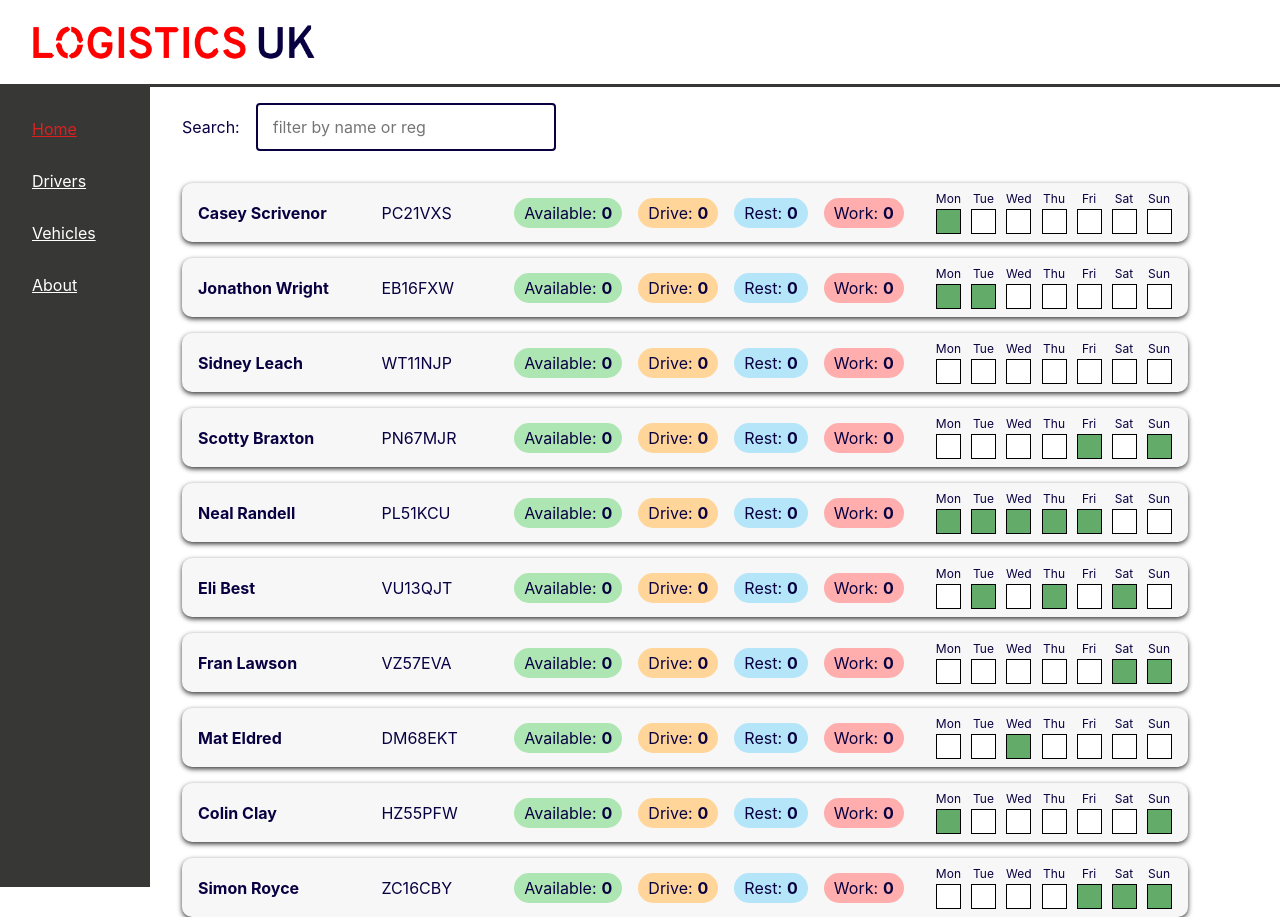
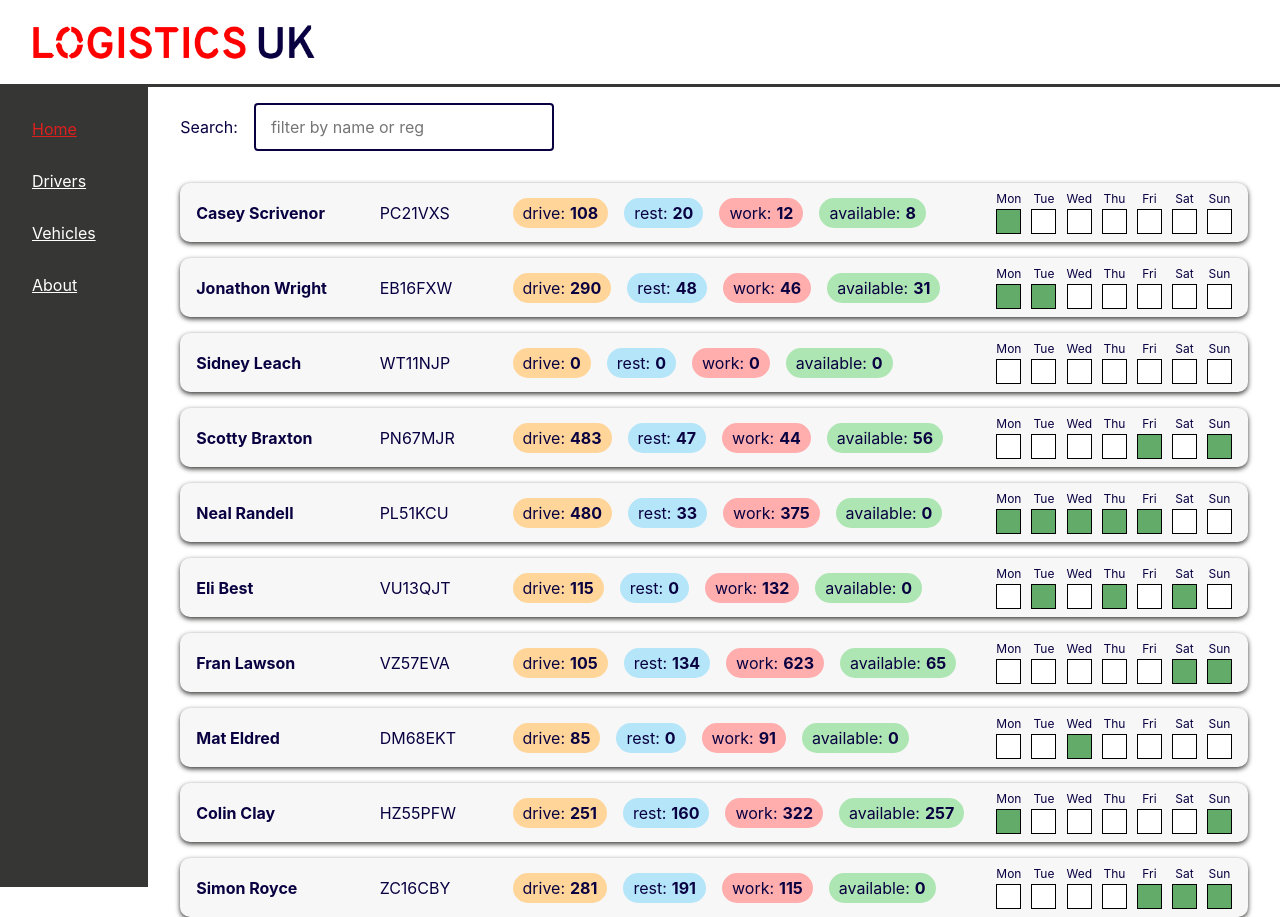
Before and after one commit to jimovan/driver-app, a React (Create React App) app: page / in a window 1280 px wide. Built offline with nearby package versions, Linux system fonts and the light colour scheme; the HTML template or start-up script is replaced by a standard one.

Commit message:
add Service file to load driver data and share logic. Tidy up some final bits

```diff
--- a/public/index.html
+++ b/public/index.html
@@ -21,7 +21,7 @@
       work correctly both with client-side routing and a non-root public URL.
       Learn how to configure a non-root public URL by running `npm run build`.
     -->
-  <title>React App</title>
+  <title>Logistics UK Driver App</title>
 </head>
 
 <body>
--- a/src/ActivityBreakdown.js
+++ b/src/ActivityBreakdown.js
@@ -1,27 +1,15 @@
+import * as DriverService from './services/driverService';
+
 const ActivityBreakdown = (props) => {
 
     const getActivityBreakdown = (array) => {
 
-        let breakdowns = [
-            { Name: 'Available', Total: 0 },
-            { Name: 'Drive', Total: 0 },
-            { Name: 'Rest', Total: 0 },
-            { Name: 'Work', Total: 0 }
-        ];
-
-        // let breakdowns = [];
-
-        // array.forEach(activity => {
-
-        //     let uniqueTypes = [... new Set(activity.activity.map(x => x.type ))];
-
-        //     breakdowns = [...new Set(uniqueTypes.map(x => ({
-        //         Name: x,
-        //         Total: 0
-        //     })))];
-        // });
-
-        // console.log(breakdowns);
+        let breakdowns = DriverService.getActivityTypes().map(type => (
+            {
+                Name: type,
+                Total: 0
+            }
+        ));
 
         array.forEach(activity => {
 
@@ -41,7 +29,7 @@ const ActivityBreakdown = (props) => {
         return breakdowns;
     }
 
-    const breakdowns = getActivityBreakdown(props.traces);
+    const breakdowns = getActivityBreakdown(props.traces, props.br);
 
     return (
         <div className='activity--breakdown'>
--- a/src/ActivityDateGrid.js
+++ b/src/ActivityDateGrid.js
@@ -1,35 +1,13 @@
+import * as DriverService from './services/driverService';
+
 const ActivityDateGrid = (props) => {
 
-    const dates = [
-        {
-            Date: '2021-02-01',
-            Day: 'Mon'
-        },
-        {
-            Date: '2021-02-02',
-            Day: 'Tue'
-        },
-        {
-            Date: '2021-02-03',
-            Day: 'Wed'
-        },
-        {
-            Date: '2021-02-04',
-            Day: 'Thu'
-        },
-        {
-            Date: '2021-02-05',
-            Day: 'Fri'
-        },
-        {
-            Date: '2021-02-06',
-            Day: 'Sat'
-        },
-        {
-            Date: '2021-02-07',
-            Day: 'Sun'
-        }
-    ];
+    const days = ['Mon', 'Tue', 'Wed', 'Thu', 'Fri', 'Sat', 'Sun'];
+
+    const dates = DriverService.getActivityDates().map((date, index) => ({
+        Date: date,
+        Day: days[index]
+    }));
 
     const traces = props.traces;
 
--- a/src/ActivityTotal.js
+++ b/src/ActivityTotal.js
@@ -16,7 +16,7 @@ const ActivityTotal = (props) => {
     return (
         <div>
             <span>Total: </span>
-            <span className="activity--total">{getTotalMinutes(traces)}</span>
+            <span className='activity--total'>{getTotalMinutes(traces)}</span>
         </div>
     );
 }
--- a/src/App.css
+++ b/src/App.css
@@ -1,3 +1,9 @@
+:root {
+  --clr-primary: hsl(0, 0%, 100%);
+  --clr-secondary: hsl(60, 1%, 21%);
+  --clr-accent: hsl(1, 77%, 49%);
+}
+
 .bold {
   font-weight: 700;
 }
@@ -6,8 +12,8 @@
   display: flex;
   align-items: center;
   padding: 1.5rem 2rem;
-  background-color: #ffffff;
-  border-bottom: 3px solid #373736;
+  background-color: var(--clr-primary);
+  border-bottom: 3px solid var(--clr-secondary);
 }
 
 .logo {
@@ -22,22 +28,22 @@
   display: flex;
   flex-direction: column;
   gap: 2rem;
-  background-color: #373736;
+  background-color: var(--clr-secondary);
   padding: 2rem;
   width: 150px;
 }
 
 .menu a {
-  color: #ffffff;
+  color: var(--clr-primary);
 }
 
 .menu a.active {
-  color: #DD201D;
+  color: var(--clr-accent);
   text-decoration: underline;
 }
 
 .menu a:hover {
-  color: #DD201D;
+  color: var(--clr-accent);
   text-decoration: underline;
   cursor: pointer;
 }
@@ -62,7 +68,7 @@
   width: 300px;
   padding: 12px 15px;
   box-sizing: border-box;
-  border: 2px solid #090041;
+  border: 2px solid hsl(248, 100%, 13%);
   border-radius: 4px;
 }
 
@@ -79,13 +85,13 @@
   align-items: center;
   gap: 2rem;
   padding: 0.5rem 1rem;
-  background-color: #f7f7f7;
+  background-color: hsl(0, 0%, 97%);
   border-radius: 10px;
-  box-shadow: 0px 2px 5px #373736;
+  box-shadow: 0px 2px 5px hsl(60, 1%, 21%);
 }
 
 .driver--panel:hover {
-  border: 2px solid #DD201D;
+  border: 2px solid var(--clr-accent);
 }
 
 .driver--info {
@@ -140,7 +146,7 @@
   height: 25px;
   width: 25px;
   border: 1px solid #000000;
-  background-color: #ffffff;
+  background-color: var(--clr-primary);
 }
 
 .green {
--- a/src/App.js
+++ b/src/App.js
@@ -2,7 +2,7 @@ import './App.css';
 import { BrowserRouter, Routes, Route } from 'react-router-dom';
 import Header from './Header';
 import NavMenu from './NavMenu';
-import DriverReport from './DriverReport';
+import DriverReport from './pages/DriverReport';
 import Drivers from './pages/Drivers';
 import About from './pages/About';
 import Vehicles from './pages/Vehicles';
--- a/src/DriverReport.js
+++ b/src/pages/DriverReport.js
@@ -1,17 +1,15 @@
-import DriverOverview from './DriverOverview';
-import data from './data/drivers.json';
+import DriverOverview from '../DriverOverview';
+import * as DriverService from '../services/driverService';
 import { useState } from 'react';
 
 const DriverReport = () => {
 
-    const [drivers, setDrivers] = useState(data.data);
+    const [drivers, setDrivers] = useState(DriverService.getDrivers());
 
     const searchDrivers = (event) => {
-
         let searchText = event.target.value.toLowerCase();
 
-        let results = data.data.filter((driver) => {
-
+        let results = DriverService.getDrivers().filter((driver) => {
             let driverName = `${driver.forename} ${driver.surname}`.toLowerCase();
 
             return driverName.includes(searchText) ||
@@ -20,25 +18,6 @@ const DriverReport = () => {
 
         setDrivers(results);
     }
-
-    let uniqueTypes = [];
-
-    drivers.forEach(driver => {
-        if (driver.traces.length > 0) {
-            driver.traces.forEach(trace => {
-                let types = [...new Set(trace.activity.map(act => act.type))];
-                uniqueTypes = [...new Set([...uniqueTypes, ...types])];
-            })
-        }
-    });
-
-    let breakdowns = uniqueTypes.map(type => ({
-        Name: type,
-        Total: 0
-    }));
-
-    console.log(breakdowns);
-
 
     return (
         <>
--- a/src/pages/Drivers.js
+++ b/src/pages/Drivers.js
@@ -1,16 +1,15 @@
-import DriverOverview from "../DriverOverview";
-import data from '../data/drivers.json';
+import DriverOverview from '../DriverOverview';
+import * as DriverService from '../services/driverService';
 
 const Drivers = () => {
 
-    let randomNumber = Math.floor(Math.random() * data.data.length);
-    const driver = data.data[randomNumber];
+    const driver = DriverService.getRandomDriver();
 
     return (
         <>
             <h1>Drivers Page</h1>
             <p>A dummy page for the drivers to show routing.</p>
-            <DriverOverview driver={driver}/>
+            <DriverOverview driver={driver} />
         </>
 
     );
--- /dev/null
+++ b/src/services/driverService.js
@@ -0,0 +1,38 @@
+import data from '../data/drivers.json';
+
+export function getDrivers() {
+    return data.data;
+}
+
+export function getActivityTypes() {
+    let uniqueTypes = [];
+
+    data.data.forEach(driver => {
+        if (driver.traces.length > 0) {
+            driver.traces.forEach(trace => {
+                let types = [...new Set(trace.activity.map(act => act.type))];
+                uniqueTypes = [...new Set([...uniqueTypes, ...types])];
+            })
+        }
+    });
+
+    return uniqueTypes;
+}
+
+export function getActivityDates() {
+    let uniqueDates = [];
+
+    data.data.forEach(driver => {
+        if (driver.traces.length > 0) {
+            let dates = [...new Set(driver.traces.map(t => t.date))];
+            uniqueDates = [...new Set([...uniqueDates, ...dates])];
+        }
+    });
+
+    return uniqueDates.sort();
+}
+
+export function getRandomDriver() {
+    let randomNumber = Math.floor(Math.random() * data.data.length);
+    return data.data[randomNumber];
+}
```
Also changed, not shown: 1 other file (tests, documents, lock files or other folders).
